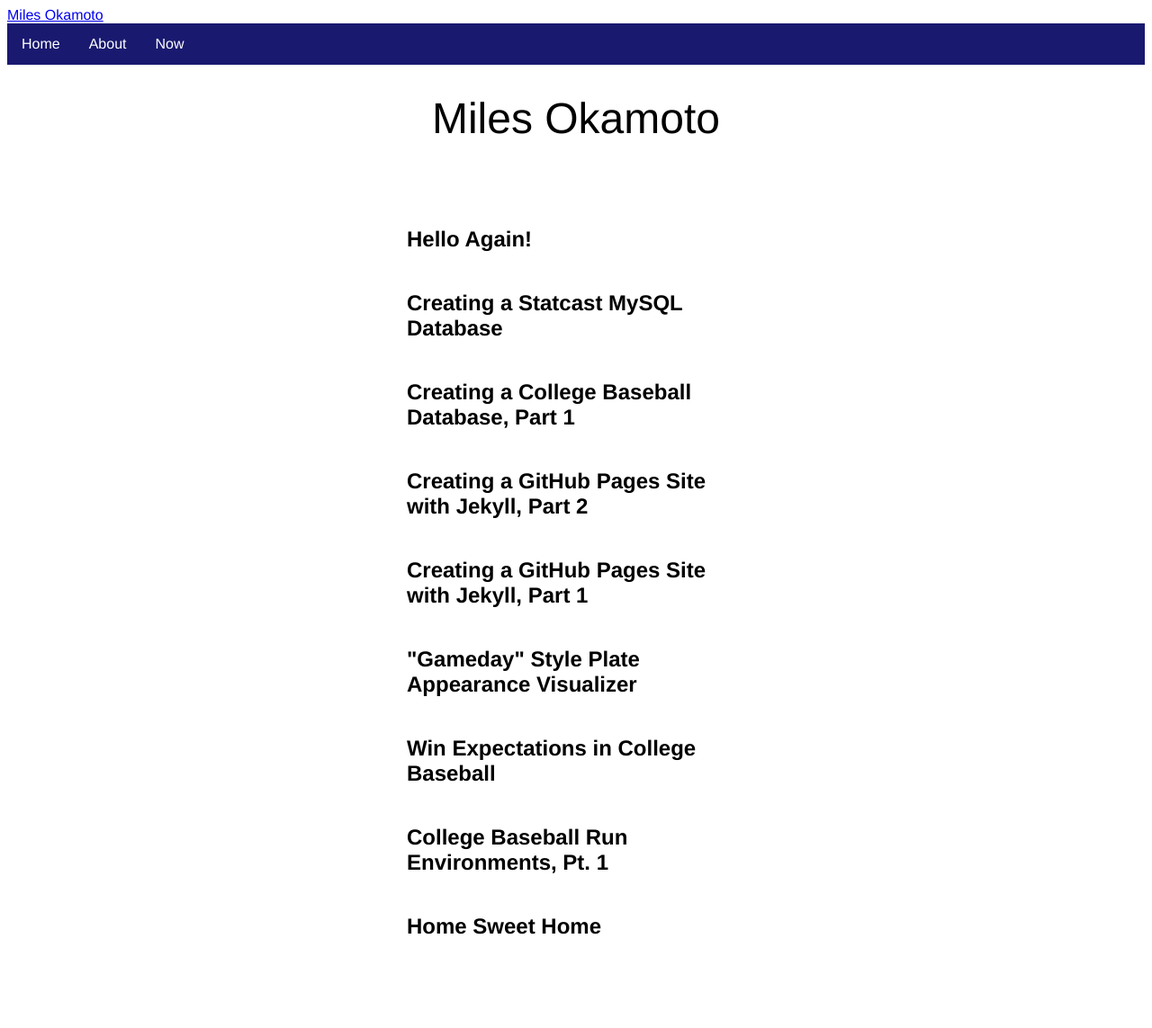
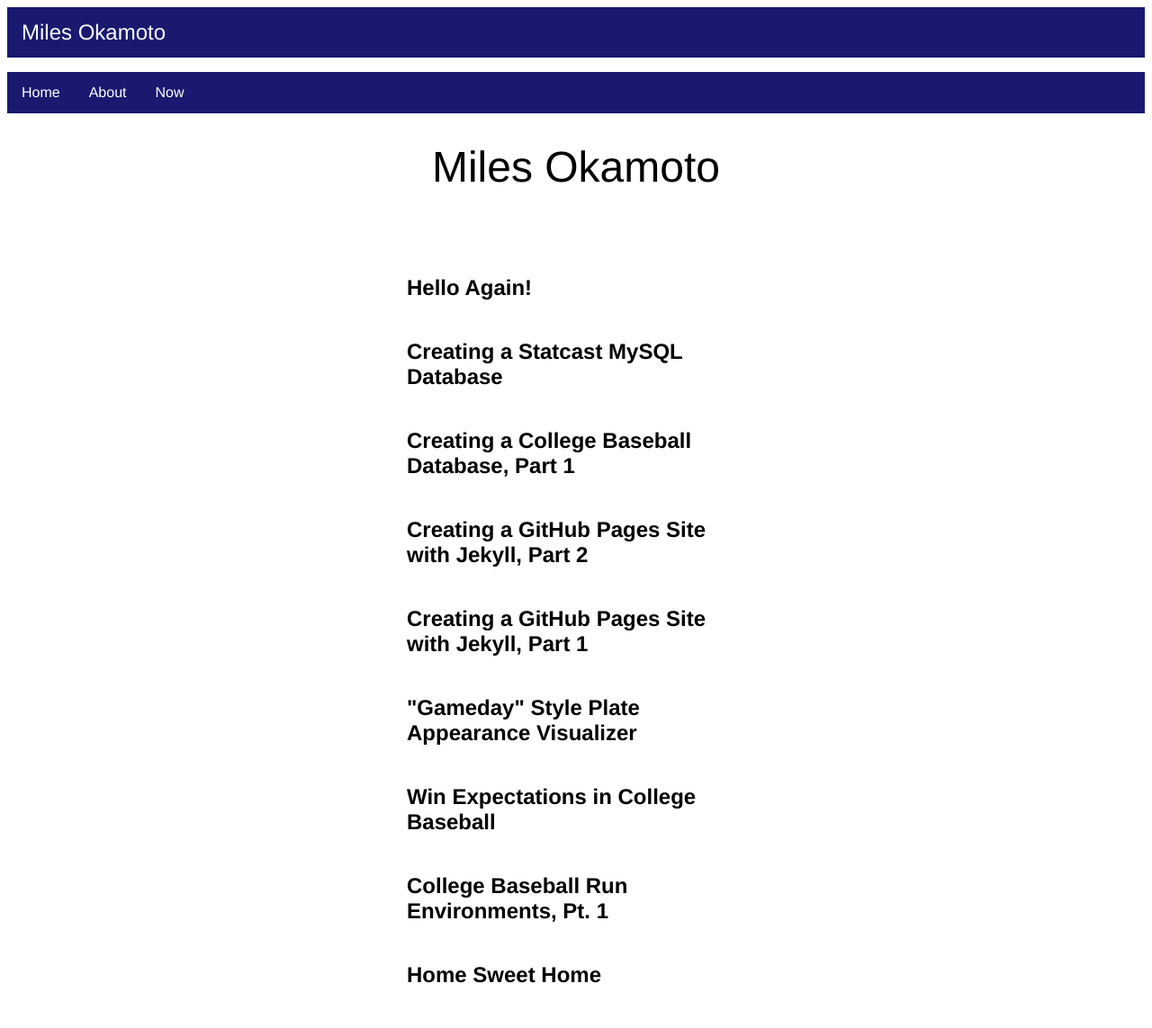
Before and after one commit to milesok/milesok.github.io, a Jekyll site: the page built from index.md, in a window 1280 px wide. Shown: the whole page at 90% size. Built offline with Jekyll 4.4.1, drawn with Linux system fonts in a browser that asks for light colours; before the commit the page ends 1089 px from its top, so only the background shows below that.

Commit message:
Update main.scss
fix nav bar

```diff
--- a/_sass/main.scss
+++ b/_sass/main.scss
@@ -11,9 +11,25 @@ h1 {
   color: $primary-color;
 }
 nav {
+  .home-link {
+    margin: 0;
+    padding: 0;
+    overflow:hidden;
+    background-color: $nav-background;
+    a{
+      color: $nav-link;
+      display: block;
+      padding: 14px 16px;
+      font-size: 150%;
+      text-decoration: none;
+      &:hover {
+        background-color: steelblue;
+      }
+    }
+  }
   ul {
     list-style-type: none;
-    margin: 0;
+    margin-right: 0;
     padding: 0;
     overflow:hidden;
     background-color: $nav-background;
```
